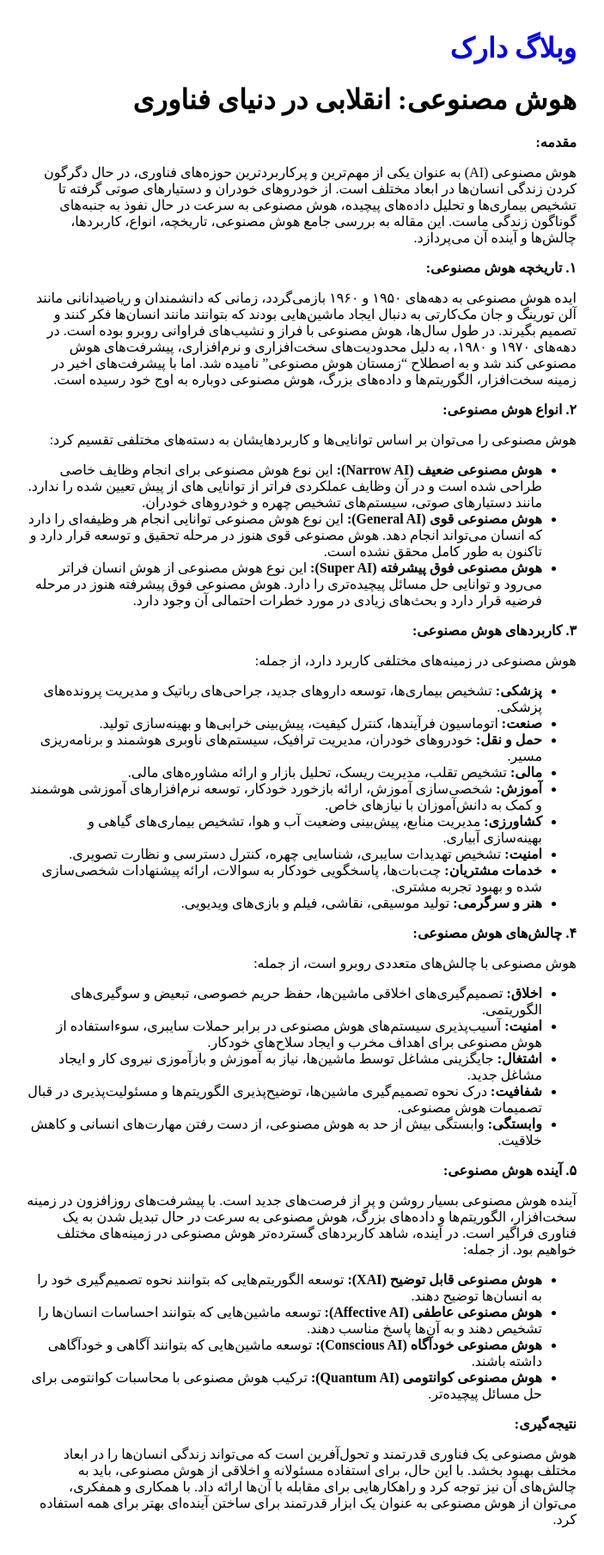
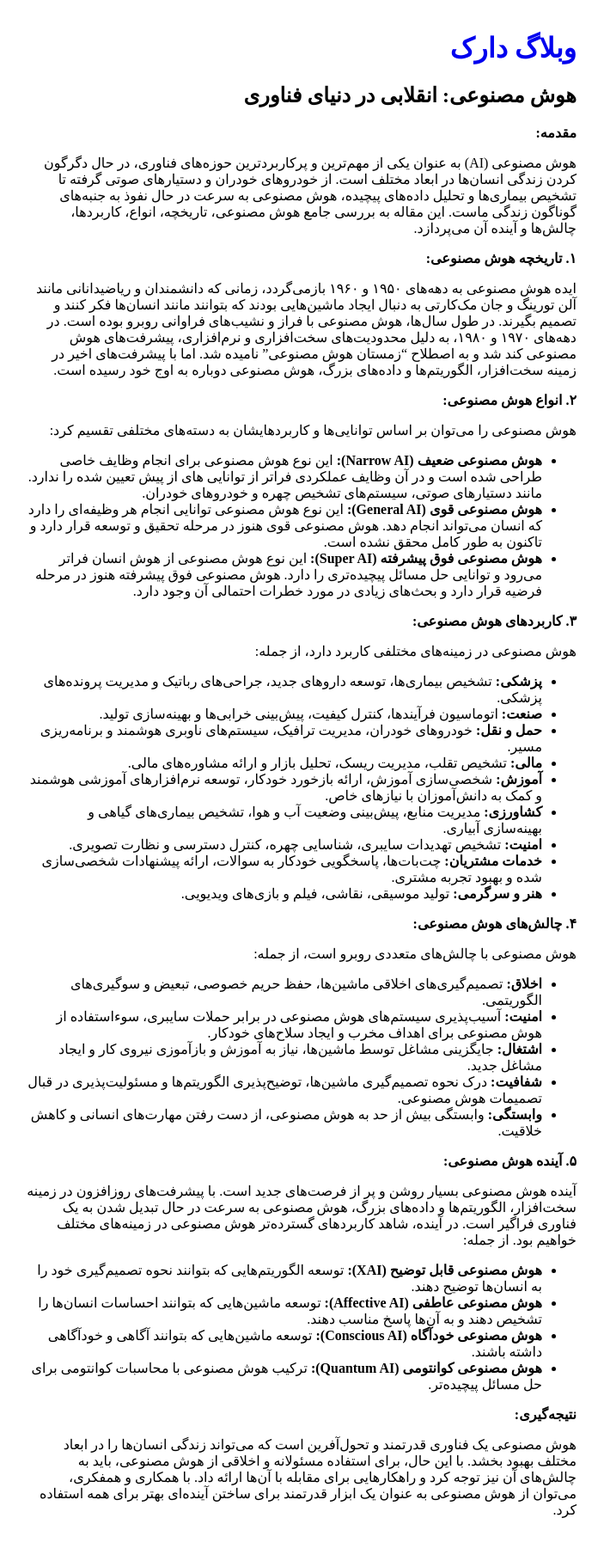
Before and after one commit to darkblog/darkblog.github.io, a Jekyll site: the page built from _posts/2025-2-1-7.md, in a window 1280 px wide. Shown: the whole page at 86% size, without its empty margins (289-992 px from the left). Built offline with Jekyll 4.4.1, drawn with Linux system fonts in a browser that asks for light colours; our own code applies the rules of GitHub Pages for plain Markdown files.

Commit message:
Update 2025-2-1-7.md

```diff
--- a/_posts/2025-2-1-7.md
+++ b/_posts/2025-2-1-7.md
@@ -3,7 +3,7 @@ layout: post
 title: هوش مصنوعی: انقلابی در دنیای فناوری
 ---
 
-# هوش مصنوعی: انقلابی در دنیای فناوری
+## هوش مصنوعی: انقلابی در دنیای فناوری
 
 **مقدمه:**
 
```
